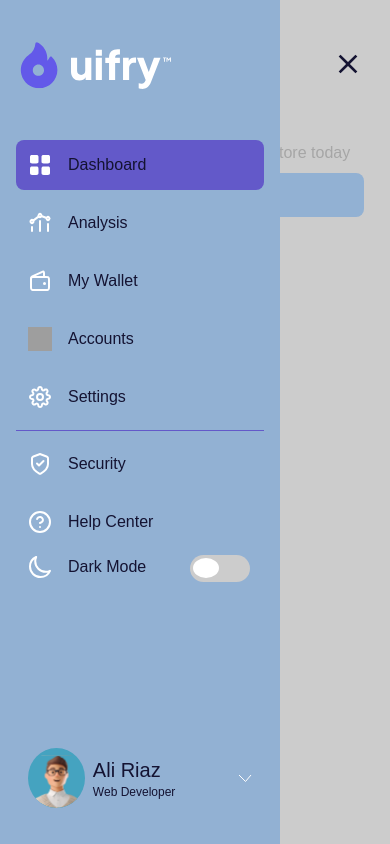
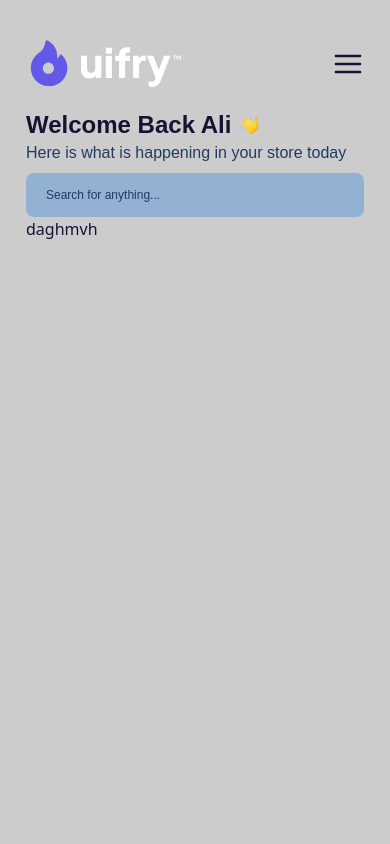
Before and after one commit to Emmijozzy/uifry-dashboard, a React (Vite) app: page / in a window 390 px wide. Built offline with nearby package versions, Linux system fonts and the light colour scheme; grey boxes are pictures that could not be loaded; a web font is replaced by a local one.

Commit message:
adjustment of sidebar context and input placeholder in searchInput

```diff
--- a/src/components/sidebar/index.tsx
+++ b/src/components/sidebar/index.tsx
@@ -12,7 +12,7 @@ type Props = {}
 const Sidebar = (props: Props) => {
   const { nav } = useContext(AppContext)
   return (
-    <aside className={`min-w-[280px] h-full dark:bg-darkbg2 bg-lightbg2 overflow-y-auto overflow-x-anto z-10 px-[16px] absolute lg:relative sidebar ${nav !==  true ? 'sidebar--show' : 'sidebar--close'}`}>
+    <aside className={`min-w-[280px] h-full dark:bg-darkbg2 bg-lightbg2 overflow-y-auto overflow-x-anto z-10 px-[16px] absolute lg:relative sidebar ${nav ===  true ? 'sidebar--show' : 'sidebar--close'}`}>
       <nav className='flex flex-col w-full h-full font-tertiary'>
         <div className='w-full basis-20 mt-4'>
           <Logo />
--- a/src/components/topNavBar/SearchInput.tsx
+++ b/src/components/topNavBar/SearchInput.tsx
@@ -4,8 +4,8 @@ type Props = {}
 
 const SearchInput = (props: Props) => {
   return (
-    <div className='md:w-[430px] w-full'>
-      <input className='w-full h-[44px] p-5 outline-none dark:bg-darkbg2 bg-lightbg2 rounded-lg text-[12px] dark:text-darktext2 text-lighttext border-none' type="text" placeholder='Search for anything...' />
+    <div className='md:w-[430px] w-full font-primary'>
+      <input className='w-full h-[44px] p-5 outline-none dark:bg-darkbg2 bg-lightbg2 rounded-lg text-[12px] dark:text-darktext2 text-lighttext2 border-none placeholder-lighttext2 dark:placeholder-darktext2' type="text" placeholder='Search for anything...' />
     </div>
   )
 }
--- a/src/components/topNavBar/Welcome.tsx
+++ b/src/components/topNavBar/Welcome.tsx
@@ -7,9 +7,9 @@ type Props = {}
 
 const Welcome = (props: Props) => {
   return (
-    <div className='w-[330px] mb-5 md:mb-0 flex flex-col font-primary justify-center'>
+    <div className='w-full lg:w-[330px] mb-5 md:mb-0 flex flex-col font-primary justify-center'>
       <h3 className=' flex font-semibold text-2xl items-center'>Welcome Back Ali <img src={hand} className='h-5 w-5 mx-2 ' alt="waving hand" /></h3>
-      <p className='font-normal text-base text-darktext2'>Here is what is happening in your store today</p>
+      <p className='font-normal text-base text-lighttext2 dark:text-darktext2'>Here is what is happening in your store today</p>
     </div>
   )
 }
--- a/src/components/topNavBar/index.tsx
+++ b/src/components/topNavBar/index.tsx
@@ -17,7 +17,7 @@ const TopNave = (props: Props) => {
         <Logo />
         <div className='w-8 h-8' onClick={handleNav}>
           {
-           nav === true ? <FiMenu className='w-full h-full' /> : <MdClose className='w-full h-full'/>
+           nav === true ? <MdClose className='w-full h-full'/> : <FiMenu className='w-full h-full' />
           }
         </div>
       </div>
--- a/tailwind.config.js
+++ b/tailwind.config.js
@@ -19,7 +19,8 @@ export default {
         danger: "#e41414",
         darktext: "#fff",
         darktext2: "#A6A6A6",
-        lighttext: "#141332"
+        lighttext: "#141332",
+        lighttext2: "#213b62"
       },
       fontFamily: {
         primary: ["General Sans", "sans-serif"],
@@ -35,4 +36,7 @@ export default {
     // },
   },
   plugins: [],
+  corePlugins: {
+    placeholdColor: true
+  }
 }
```
Also changed, not shown: src/index.css (line endings or trailing spaces), 1 other file (tests, documents, lock files or other folders).
